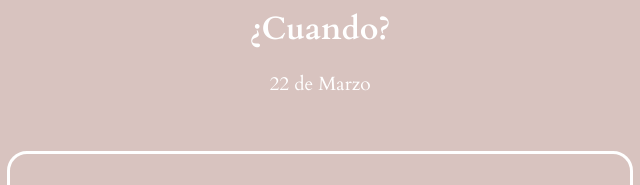
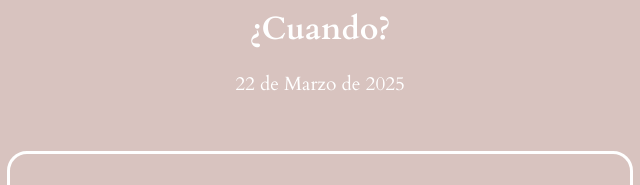
Before and after one commit to AkselFumis/Tarjeta-Digital, a plain HTML site: page index.html in a window 1280 px wide. Shown: the part 2252-2437 px from the top of the page, 320-960 px from the left. Drawn offline with Linux system fonts and the light colour scheme.

Commit message:
Last Change

```diff
--- a/index.html
+++ b/index.html
@@ -74,7 +74,7 @@
                 </g>
             </svg>
             <h2>¿Cuando?</h2>
-            <p>22 de Marzo</p>
+            <p>22 de Marzo de 2025</p>
         </div>
 
         <div class="itinerario">
```
